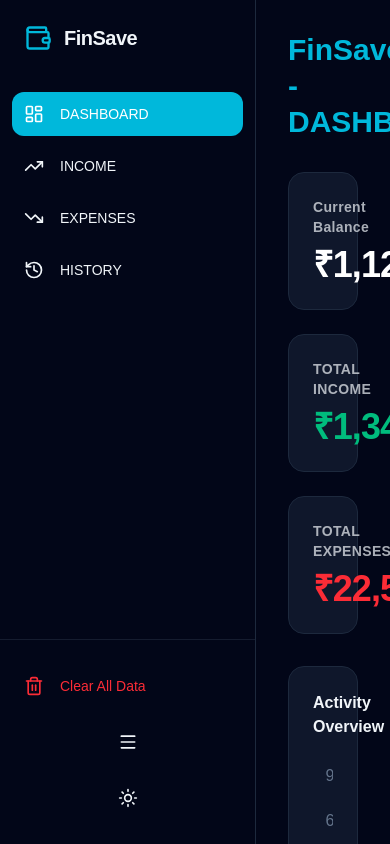
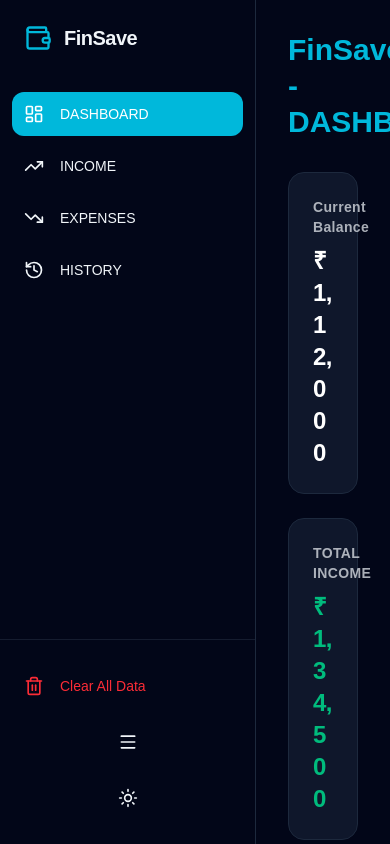
Before and after one commit to jaswanthr-dev/finsave-tracker, a Next.js app: page / in a window 390 px wide. Shown: the top 844 px of the page. Built offline with nearby package versions, Linux system fonts and the light colour scheme.

Commit message:
chore: force commit after git object lock fix

```diff
--- a/app/page.tsx
+++ b/app/page.tsx
@@ -140,7 +140,10 @@ export default function FinSaveDashboard() {
             {cards.map((s, i) => (
                 <div key={i} className={`p-6 rounded-2xl border ${isDarkMode ? 'bg-slate-900 border-slate-800' : 'bg-white border-slate-200'}`}>
                     <p className="text-sm font-semibold opacity-70 tracking-wide">{s.title}</p>
-                    <h3 className={`text-4xl font-extrabold mt-2 tracking-tight ${s.color}`}>₹{Math.abs(s.val).toLocaleString('en-IN')}</h3>
+                    {/* Fixed overflow issue with text-break and responsive sizing */}
+                    <h3 className={`text-2xl md:text-4xl font-extrabold mt-2 tracking-tight break-words ${s.color}`}>
+                        ₹{Math.abs(s.val).toLocaleString('en-IN')}
+                    </h3>
                 </div>
             ))}
         </div>
```
